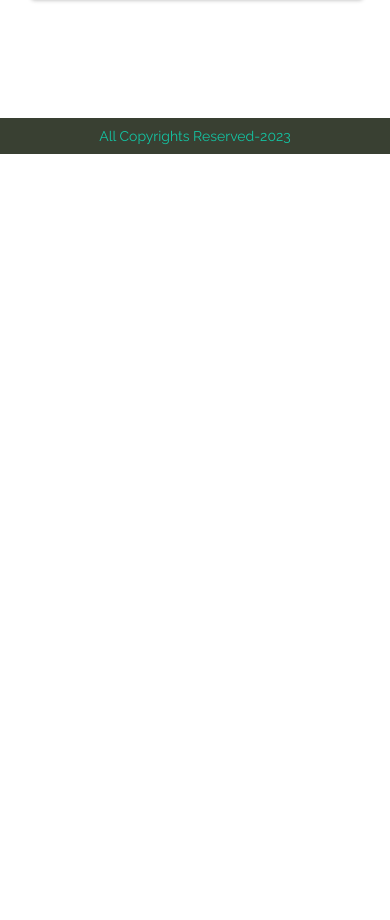
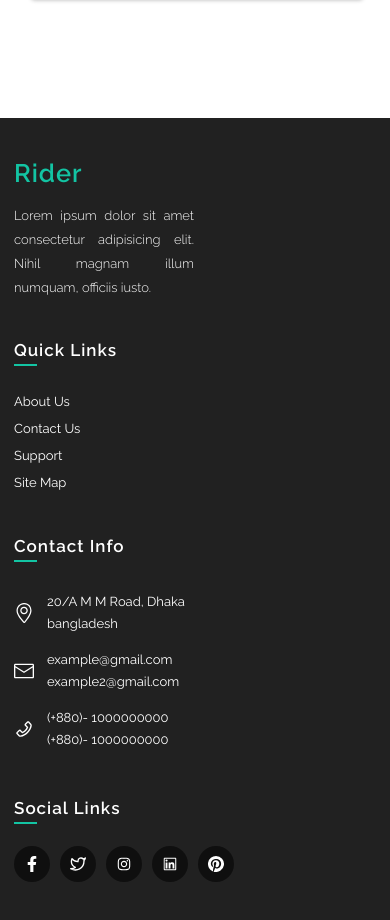
Before and after one commit to sam-suzzaman/Rider-Frontend, a React (Vite) app: page / in a window 390 px wide. Shown: the part 7623-8543 px from the top of the page. Before the commit the page ends 7777 px from the top, so only its background shows below. Built offline with nearby package versions, Linux system fonts and the light colour scheme.

Commit message:
update footer ui

```diff
--- a/src/Components/Shared/Footer/Footer.css
+++ b/src/Components/Shared/Footer/Footer.css
@@ -1,8 +1,125 @@
 footer {
-    padding: 10px;
-    background-color: var(--accent-color);
+    background-color: #212121;
+    padding: 40px 0;
+}
+.footer-container {
+    display: grid;
+    grid-template-columns: repeat(4, 1fr);
+    grid-column-gap: 20px;
+}
+@media screen and (max-width: 800px) {
+    .footer-container {
+        grid-template-columns: repeat(2, 1fr);
+        grid-row-gap: 40px;
+    }
+}
+@media screen and (max-width: 400px) {
+    .footer-container {
+        grid-template-columns: 1fr;
+        grid-row-gap: 40px;
+    }
+}
+
+.footer-container .f-col-1 .info {
+    width: 100%;
+    max-width: 200px;
+    font-size: 13px;
+    font-weight: 300;
+    line-height: 24px;
+    text-align: justify;
+    color: var(--white-color);
+    margin-top: 16px;
+    padding: 0 20px 0 0;
+}
+
+.footer-container .header {
+    font-weight: 600;
+    font-size: 17px;
+    text-transform: capitalize;
+    letter-spacing: 1px;
+    color: var(--white-color);
+    position: relative;
+}
+
+.footer-container .header::after {
+    content: "";
+    position: absolute;
+    bottom: -6px;
+    left: 0;
+    width: calc(20px + 0.8vw);
+    height: 2px;
+    background-color: var(--primary-color);
+}
+
+.footer-container .footer-menu {
+    list-style: none;
+    margin-top: 28px;
+}
+.footer-container .footer-menu li a {
+    text-decoration: none;
+    color: var(--white-color);
+    font-size: 13px;
+    font-weight: 400;
+    text-transform: capitalize;
+    padding: 6px 0;
+    display: inline-block;
+}
+.footer-container .footer-menu li a:hover {
     color: var(--primary-color);
-    font-size: 14px;
-    text-align: center;
-    text-transform: capitalize;
 }
+
+.footer-container .footer-contact {
+    list-style: none;
+    margin-top: 28px;
+}
+
+.footer-container .footer-contact li {
+    display: flex;
+    justify-content: flex-start;
+    align-items: center;
+    padding: 7px 0;
+    color: var(--white-color);
+    font-size: 13px;
+    font-weight: 400;
+    line-height: 22px;
+}
+.footer-container .footer-contact li .icon {
+    display: inline-flex;
+    justify-content: flex-start;
+    align-items: center;
+    margin-right: 13px;
+}
+.footer-container .footer-contact li .icon svg {
+    width: 20px;
+    height: 20px;
+}
+
+.footer-container .footer-social {
+    list-style: none;
+    margin-top: 28px;
+    display: flex;
+    align-items: center;
+    justify-content: flex-start;
+    flex-wrap: wrap;
+    gap: 10px;
+}
+
+.footer-container .footer-social li {
+    padding: 10px 10px;
+    background-color: #0f0f0f;
+    border-radius: 50%;
+}
+.footer-container .footer-social li a {
+    text-decoration: none;
+    color: var(--white-color);
+    display: flex;
+    align-items: center;
+    justify-content: center;
+}
+.footer-container .footer-social li:hover {
+    background-color: var(--primary-color);
+}
+.footer-container .footer-social li a svg {
+    width: 16px;
+    height: 16px;
+}
--- a/src/Components/Shared/Footer/Footer.jsx
+++ b/src/Components/Shared/Footer/Footer.jsx
@@ -1,8 +1,112 @@
 import React from "react";
-import "./Footer.css"
+import "./Footer.css";
+import Logo from "../Logo/Logo";
+import { SlLocationPin } from "react-icons/sl";
+import { RxEnvelopeClosed } from "react-icons/rx";
+import {
+    AiOutlinePhone,
+    AiOutlineInstagram,
+    AiOutlineLinkedin,
+} from "react-icons/ai";
+import { FaFacebookF } from "react-icons/fa";
+import { FiTwitter } from "react-icons/fi";
+import { BsPinterest } from "react-icons/bs";
 
 const Footer = () => {
-    return <footer>all copyrights reserved-2023</footer>;
+    return (
+        <footer className>
+            <div className="sec-container">
+                <div className="footer-container">
+                    <div className="f-col-1">
+                        <Logo />
+                        <p className="info">
+                            Lorem ipsum dolor sit amet consectetur adipisicing
+                            elit. Nihil magnam illum numquam, officiis iusto.
+                        </p>
+                    </div>
+                    <div className="f-col-2">
+                        <h4 className="header">quick links</h4>
+                        <ul className="footer-menu">
+                            <li>
+                                <a href="#">about us</a>
+                            </li>
+                            <li>
+                                <a href="#">contact us</a>
+                            </li>
+                            <li>
+                                <a href="#">support</a>
+                            </li>
+                            <li>
+                                <a href="#">site map</a>
+                            </li>
+                        </ul>
+                    </div>
+                    <div className="f-col-3">
+                        <h4 className="header">Contact info</h4>
+                        <ul className="footer-contact">
+                            <li>
+                                <span className="icon">
+                                    <SlLocationPin />
+                                </span>
+                                <span className="value">
+                                    20/A M M Road, Dhaka <br />
+                                    bangladesh
+                                </span>
+                            </li>
+                            <li>
+                                <span className="icon">
+                                    <RxEnvelopeClosed />
+                                </span>
+                                <span className="value">
+                                    example@gmail.com <br />
+                                    example2@gmail.com
+                                </span>
+                            </li>
+                            <li>
+                                <span className="icon">
+                                    <AiOutlinePhone />
+                                </span>
+                                <span className="value">
+                                    (+880)- 1000000000 <br />
+                                    (+880)- 1000000000
+                                </span>
+                            </li>
+                        </ul>
+                    </div>
+                    <div className="f-col-4">
+                        <h4 className="header">social links</h4>
+                        <ul className="footer-social">
+                            <li>
+                                <a href="#">
+                                    <FaFacebookF />
+                                </a>
+                            </li>
+                            <li>
+                                <a href="#">
+                                    <FiTwitter />
+                                </a>
+                            </li>
+                            <li>
+                                <a href="#">
+                                    <AiOutlineInstagram />
+                                </a>
+                            </li>
+                            <li>
+                                <a href="#">
+                                    <AiOutlineLinkedin />
+                                </a>
+                            </li>
+                            <li>
+                                <a href="#">
+                                    <BsPinterest />
+                                </a>
+                            </li>
+                        </ul>
+                    </div>
+                </div>
+            </div>
+        </footer>
+    );
 };
 
 export default Footer;
--- /dev/null
+++ b/src/Components/Shared/Logo/Logo.css
@@ -0,0 +1,8 @@
+.rider-brand {
+    color: var(--primary-color);
+    text-decoration: none;
+    text-transform: capitalize;
+    font-size: calc(1.5rem + 0.35vw);
+    font-weight: 600;
+    letter-spacing: 1px;
+}
--- /dev/null
+++ b/src/Components/Shared/Logo/Logo.jsx
@@ -0,0 +1,12 @@
+import React from "react";
+import "./Logo.css";
+
+const Logo = () => {
+    return (
+        <a href="#" className="rider-brand">
+            rider
+        </a>
+    );
+};
+
+export default Logo;
--- a/src/Components/Shared/Navbar/Navbar.css
+++ b/src/Components/Shared/Navbar/Navbar.css
@@ -81,15 +81,6 @@
 .start-col .hamburger-icon svg {
     width: 20px;
     height: 20px;
-}
-
-.start-col .rider-brand {
-    color: var(--primary-color);
-    text-decoration: none;
-    text-transform: capitalize;
-    font-size: calc(1.5rem + 0.35vw);
-    font-weight: 600;
-    letter-spacing: 1px;
 }
 
 .nav-container .center-col nav ul.main-menu {
--- a/src/Components/Shared/Navbar/Navbar.jsx
+++ b/src/Components/Shared/Navbar/Navbar.jsx
@@ -3,6 +3,7 @@ import "./Navbar.css";
 import { FaBars } from "react-icons/fa";
 import { LuSunMoon, LuMoon } from "react-icons/lu";
 import profile from "../../../assets/profile.png";
+import Logo from "../Logo/Logo";
 
 const Navbar = () => {
     // For Small device main-menu Handling (Part-I)
@@ -112,9 +113,8 @@ const Navbar = () => {
                             </li>
                         </ul>
                     </div>
-                    <a href="#" className="rider-brand">
-                        rider
-                    </a>
+                    {/* logo */}
+                    <Logo />
                 </div>
                 <div className="center-col">
                     <nav>
```
